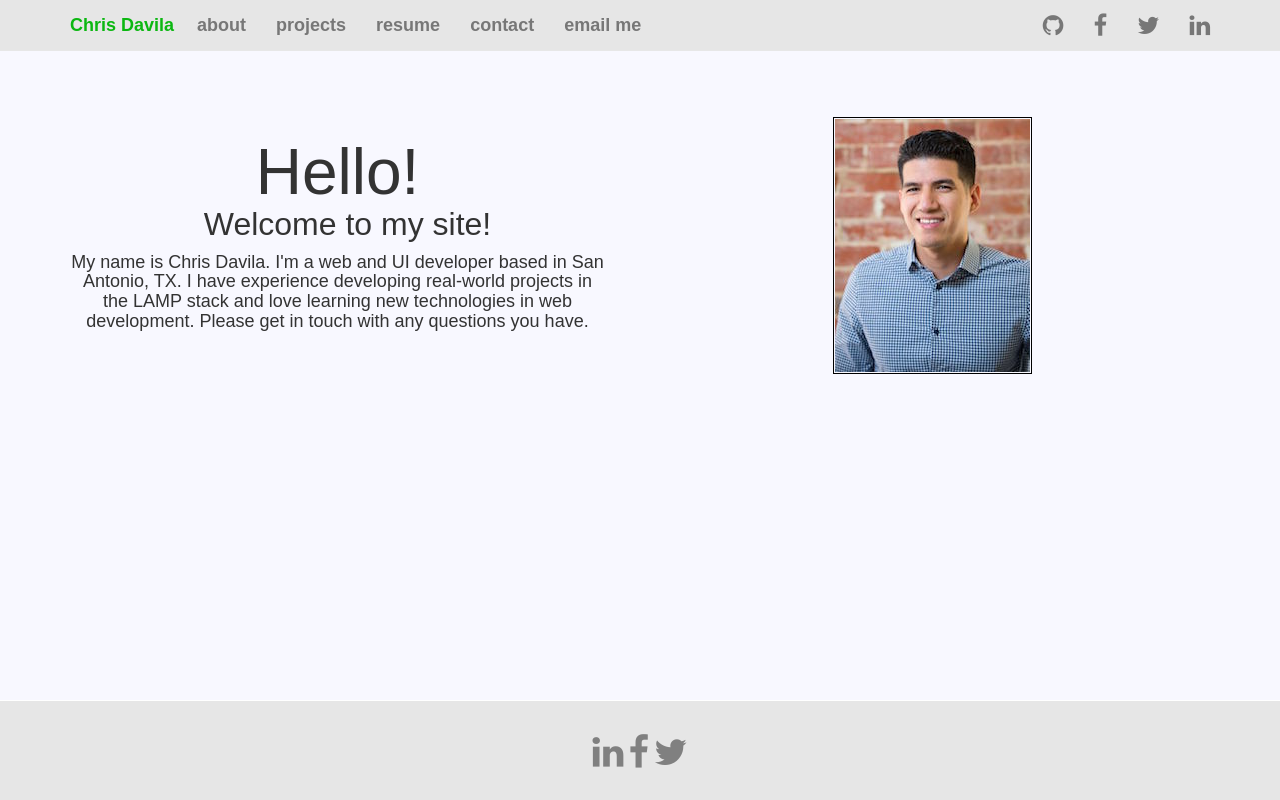
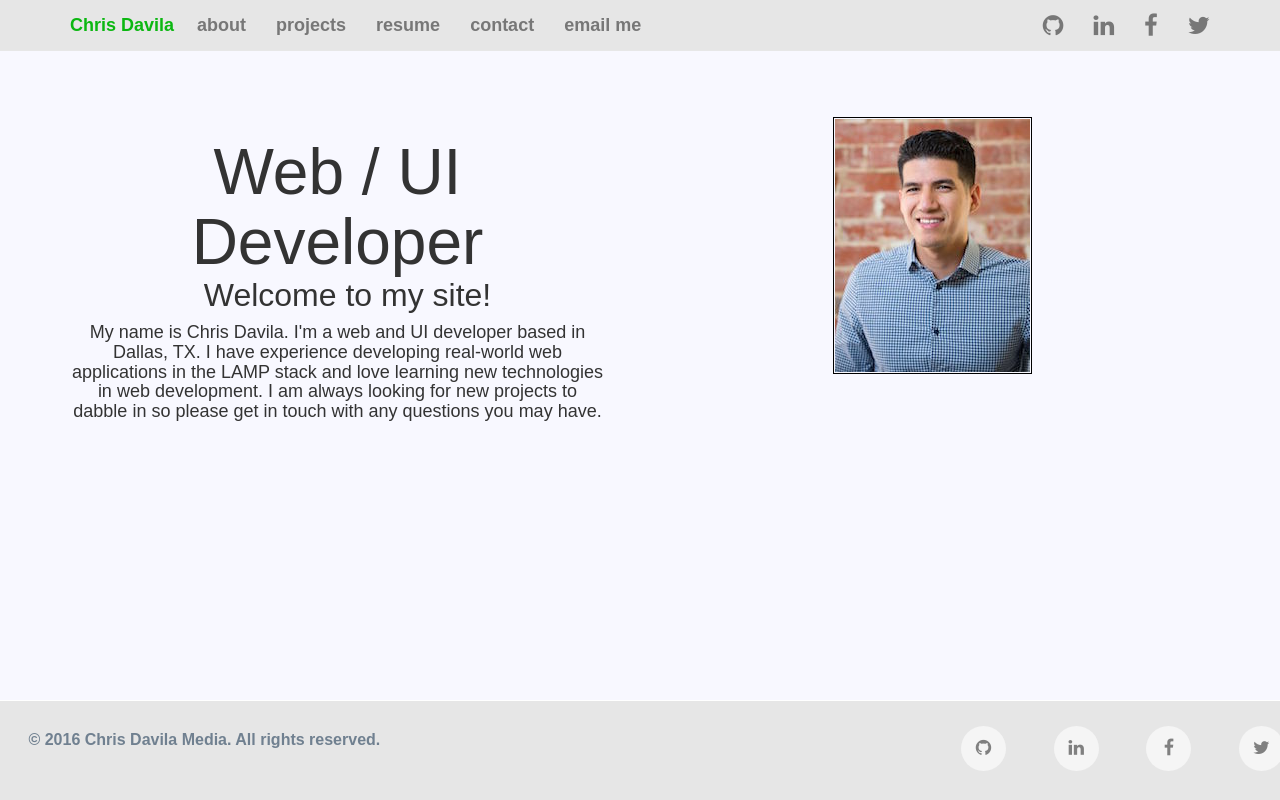
Before and after one commit to cmd1603/personal-site.dev, a PHP site: page /index.php in a window 1280 px wide. Run offline with PHP 8.4, Linux system fonts and the light colour scheme; some libraries are stand-ins or nearby versions.

Commit message:
Updated the footer with CSS changes and minor housecleaning fixes on other pages

```diff
--- a/public/about.php
+++ b/public/about.php
@@ -56,13 +56,12 @@ extract(pageController());
 
     <?php require_once "footer.html" ?>
 
-    <!--- JS --->
+    <!-- JS -->
     <script src="http://code.jquery.com/jquery-1.11.0.min.js"></script>
     <script src="js/personal_site.js"</script>
     <script src="https://use.fontawesome.com/d2f688b35c.js"></script>
     <script src="https://ajax.googleapis.com/ajax/libs/jquery/1.11.3/jquery.min.js"></script>
     <script src="http://maxcdn.bootstrapcdn.com/bootstrap/3.3.6/js/bootstrap.min.js"></script>
-    <script src="js/parallax.js-1.4.2/parallax.min.js"></script>
 
 </body>
 </html>
--- a/public/css/personal_site_layout.css
+++ b/public/css/personal_site_layout.css
@@ -16,6 +16,8 @@ h1, h4{
 	margin-right: 20px;
     text-align: center;
 }
+
+
 
 .navbar {
     margin-bottom:0;
@@ -146,8 +148,38 @@ footer {
     overflow: hidden;
 }
 
-#icons {
-    padding-top: 33px;
+.footer-left {
+    padding-top: 7%;
+    padding-left: 7%;
+    font-size: initial;
+    color: slategray;
+}
+
+.footer-right ul {
+    display: flex;
+}
+
+.footer-right ul li {
+    padding-top: 6%;
+    padding-left: 13%;
+    list-style: none;
+}
+
+.footer-right li a {
+    width: 45px;
+    height: 45px;
+    margin-top: 3px;
+    padding-top: 10px;
+    display: inline-block;
+    border-radius: 1000px;
+    background: #f5f5f5;
+    text-align: center;
+    color: #ababab;
+    -webkit-transition: all linear 0.15s,false,false,false;
+    -moz-transition: all linear 0.15s,false,false,false;
+    -ms-transition: all linear 0.15s,false,false,false;
+    -o-transition: all linear 0.15s,false,false,false;
+    transition: all linear 0.15s,false,false,false;
 }
 
 html {
@@ -190,3 +222,8 @@ h4.company, .school {
     font-weight: bold;
     text-align: left;
 }
+
+.landing-page-font {
+    font-family: 'Catamaran', sans-serif;
+    font-weight: 100;
+}
--- a/public/footer.html
+++ b/public/footer.html
@@ -1,11 +1,16 @@
 <footer>
-    <div class="row text-center">
-        <div class="col-md-4"></div>
-        <div class="col-md-4" id="icons">
-            <a href="https://www.linkedin.com/in/chris-davila-6462a960?trk=nav_responsive_tab_profile" target="_blank"><i class="fa fa-linkedin fa-2x" style="color: gray"></i></a>
-            <a href="https://www.facebook.com/chris.davila86" target="_blank"><i class="fa fa-facebook fa-2x" style="color: gray"></i></a>
-            <a href="https://twitter.com/mr_chrisD" target="_blank"><i class="fa fa-twitter fa-2x" style="color: gray"></i></a>
+    <div class="row">
+        <div class="col-md-4">
+        	<p class="footer-left">&copy; 2016 Chris Davila Media. All rights reserved.</p>
         </div>
         <div class="col-md-4"></div>
+        <div class="col-md-4 footer-right">
+        	<ul>
+        		<li><a href="https://www.github.com/cmd1603" target="_blank"><i class="fa fa-github fa-1x" style="color: gray"></i></a></li>
+	            <li><a href="https://www.linkedin.com/in/chris-davila" target="_blank"><i class="fa fa-linkedin fa-1x" style="color: gray"></i></a></li>
+	            <li><a href="https://www.facebook.com/chris.davila86" target="_blank"><i class="fa fa-facebook fa-1x" style="color: gray"></i></a></li>
+	            <li><a href="https://twitter.com/mr_chrisD" target="_blank"><i class="fa fa-twitter fa-1x" style="color: gray"></i></a></li>
+            </ul>
+        </div>
     </div>
 </footer>
--- a/public/index.php
+++ b/public/index.php
@@ -29,9 +29,9 @@ extract(pageController());
     <div class="container">
         <div class="row">
             <div class="col-md-6" style="margin-top: 10%">
-                <h1 style="font-size: 64px">Hello!</h1>
-                <h3 style="font-size: 32px; margin-top: -10px; text-align: center">Welcome to my site!</h3>
-                <h4>My name is Chris Davila. I'm a web and UI developer based in San Antonio, TX. I have experience developing real-world projects in the LAMP stack and love learning new technologies in web development. Please get in touch with any questions you have.</h4>
+                <h1 class="landing-page-font" style="font-size: 64px">Web / UI Developer</h1>
+                <h3 class="landing-page-font" style="font-size: 32px; margin-top: -10px; text-align: center">Welcome to my site!</h3>
+                <h4 class="landing-page-font">My name is Chris Davila. I'm a web and UI developer based in Dallas, TX. I have experience developing real-world web applications in the LAMP stack and love learning new technologies in web development. I am always looking for new projects to dabble in so please get in touch with any questions you may have.</h4>
             </div>
             <div class="col-md-6" style="margin-top: 10%">
                 <img src="/img/codeup_photo.jpeg" class="text-center img-responsive center-block" style="width=195px; height=253px; padding:1px; border:1px solid black;">
@@ -43,7 +43,6 @@ extract(pageController());
 
   <script src="https://ajax.googleapis.com/ajax/libs/jquery/1.11.3/jquery.min.js"></script>
   <script src="http://maxcdn.bootstrapcdn.com/bootstrap/3.3.6/js/bootstrap.min.js"></script>
-  <script src="js/parallax.js-1.4.2/parallax.min.js"></script>
 
 </body>
 </html>
--- a/public/navbar.php
+++ b/public/navbar.php
@@ -24,9 +24,10 @@
             <!-- social media icons -->
             <ul class="nav navbar-nav navbar-right social">
                 <li><a href="https://www.github.com/cmd1603" target="_blank"><i class="fa fa-lg fa-github"></i></a></li>
+                <li><a href="https://www.linkedin.com/in/chris-davila" target="_blank"><i class="fa fa-lg fa-linkedin"></i></a></li>
                 <li><a href="https://www.facebook.com/chris.davila86" target="_blank"><i class="fa fa-lg fa-facebook"></i></a></li>
                 <li><a href="https://twitter.com/mr_chrisD" target="_blank"><i class="fa fa-lg fa-twitter"></i></a></li>
-                <li><a href="https://www.linkedin.com/in/chris-davila-6462a960?trk=nav_responsive_tab_profile" target="_blank"><i class="fa fa-lg fa-linkedin"></i></a></li>
+
             </ul>
         </div>
 
--- a/public/projects.php
+++ b/public/projects.php
@@ -40,7 +40,7 @@ extract(pageController());
                 <div class="col-xs-12 col-sm-12 col-md-12 col-lg-5 col-xl-5 col-lg-offset-1 col-xl-offset-1">
                     <p class="lead"><span class="strong">fitwager</span> is a web app that is connected to the Fitbit API. Users are able to log in through their Fitbit account and wager against their friends in exercise challenges.<a class="seeProjectLink" href="https://fitwager.net" target="_blank" alt="fitwager">&nbsp;&nbsp;see project ></a></p>
                     <hr>
-                    <p class="categories_small">php, laravel, html, css, bootstrap, javascript, jquery, fitbit api, o-auth</p>
+                    <p class="categories_small">PHP // Laravel // HTML5 // CSS3 // Bootstrap // JavaScript // jQuery // fitbit API, O-Auth</p>
                 </div>
             </div>
         </div>
```
